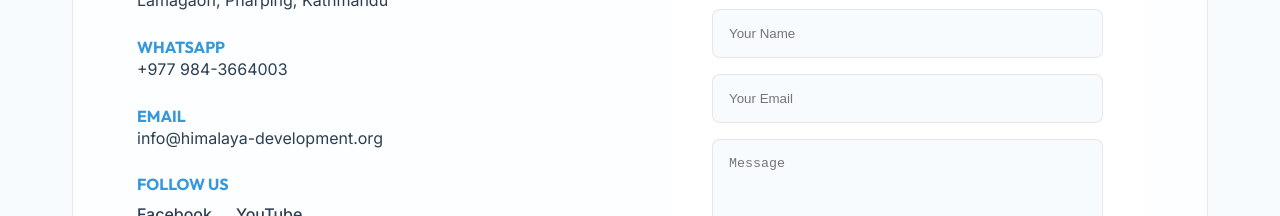
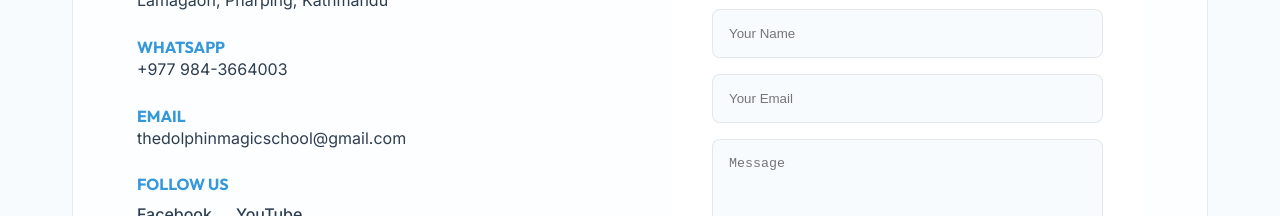
Before and after one commit to Rewantbh/DMS, a Next.js app: page / in a window 1280 px wide. Shown: the part 7000-7216 px from the top of the page. Built offline with nearby package versions, Linux system fonts and the light colour scheme.

Commit message:
chore: update contact email to thedolphinmagicschool@gmail.com

```diff
--- a/src/app/page.tsx
+++ b/src/app/page.tsx
@@ -446,7 +446,7 @@ export default function Home() {
                 </div>
                 <div>
                   <h4 style={{ fontSize: '1rem', color: 'var(--primary)' }}>EMAIL</h4>
-                  <p>info@himalaya-development.org</p>
+                  <p>thedolphinmagicschool@gmail.com</p>
                 </div>
                 <div>
                   <h4 style={{ fontSize: '1rem', color: 'var(--primary)', marginBottom: '0.5rem' }}>FOLLOW US</h4>
```
